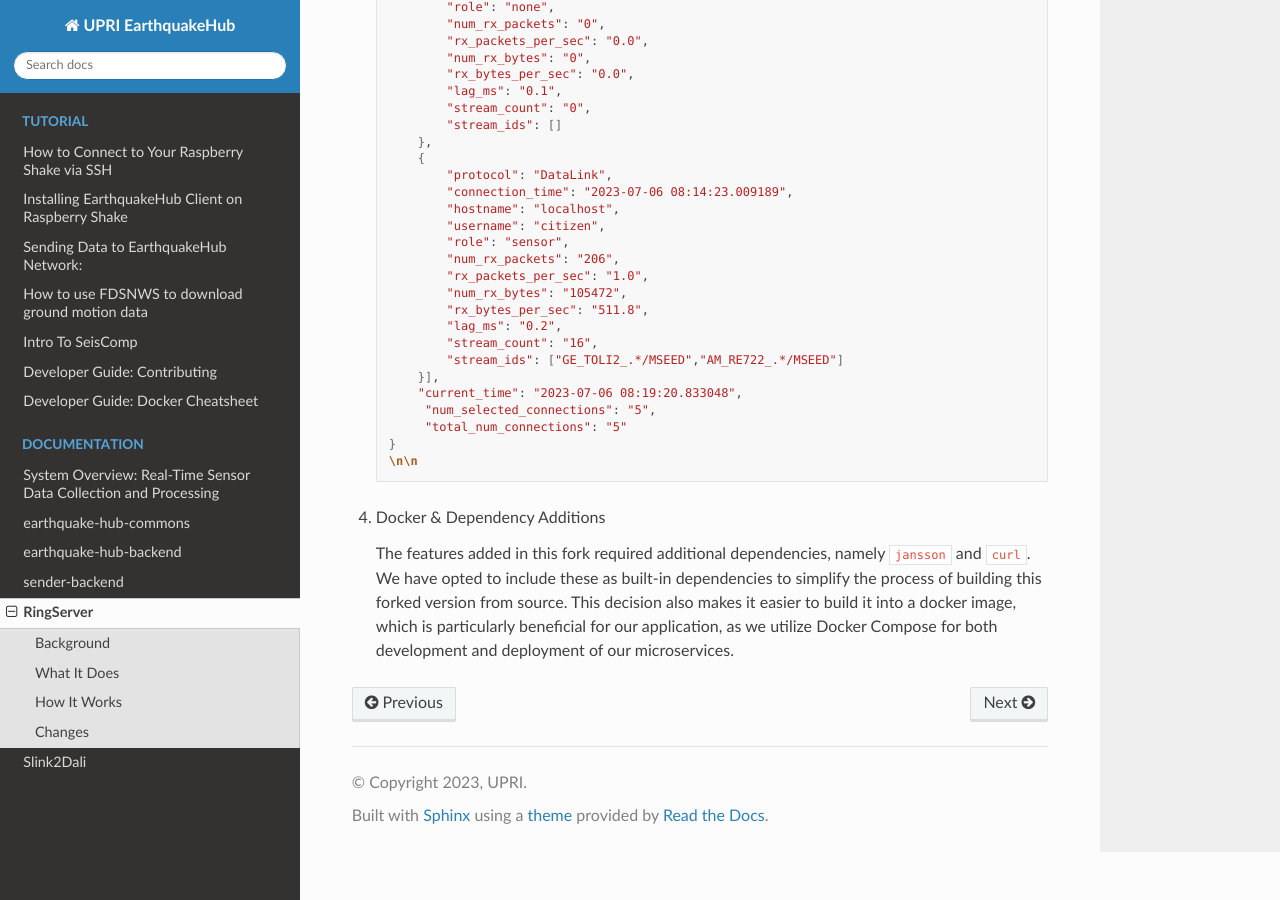
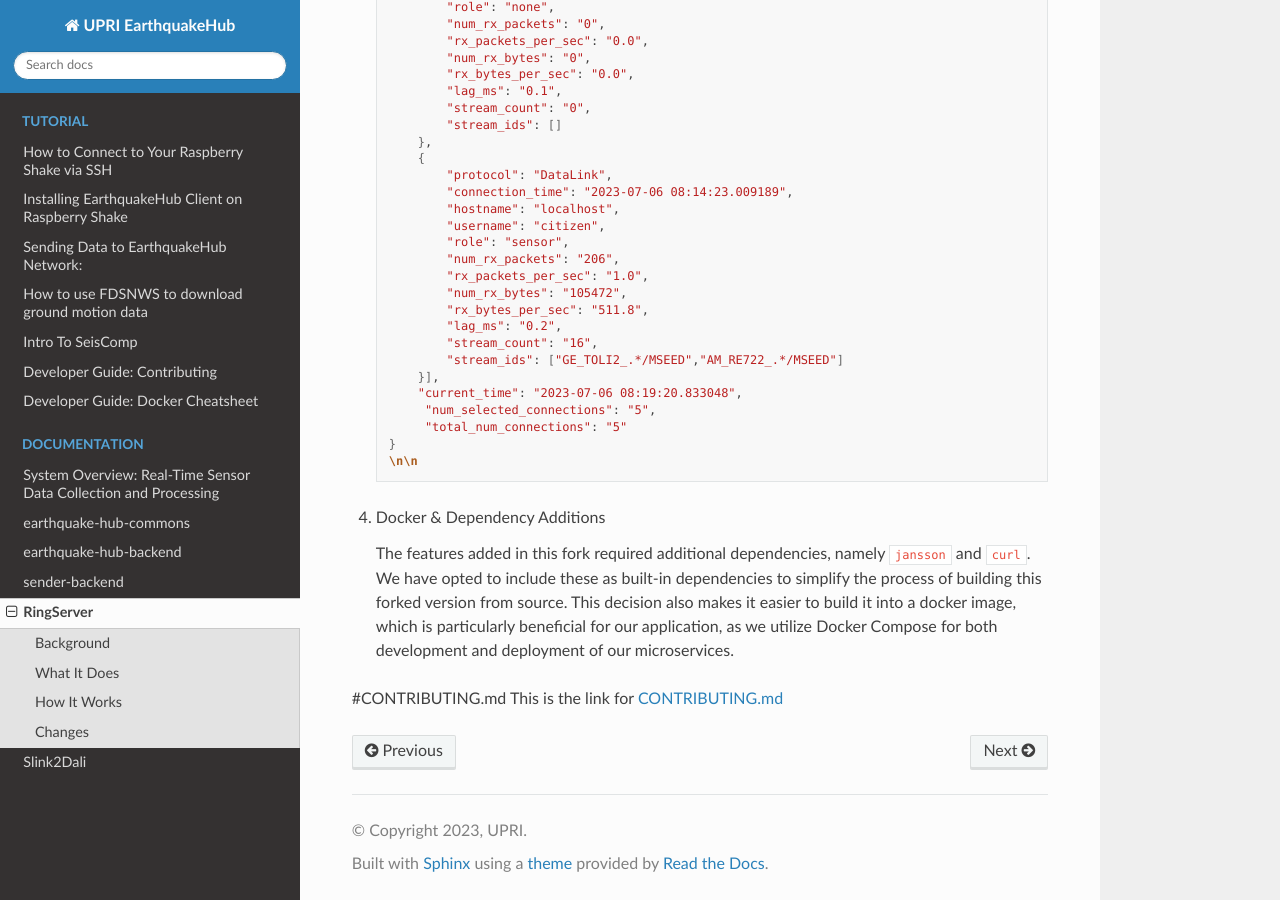
Before and after one commit to UPRI-earthquake/upri-earthquake.github.io, a Sphinx documentation site: the page built from doc/ringserver.md, in a window 1280 px wide and 900 px high, scrolled down 5240 px. Built offline with Sphinx 7.4.7 and the Read the Docs theme 2.0.0, drawn with Linux system fonts in a browser that asks for light colours.

Commit message:
chore: modifying .md files

```diff
--- a/doc/ringserver.md
+++ b/doc/ringserver.md
@@ -151,3 +151,7 @@ Lastly, this ring is treated as a shared memory between threads who write into a
 4. Docker & Dependency Additions
 
    The features added in this fork required additional dependencies, namely `jansson` and `curl`. We have opted to include these as built-in dependencies to simplify the process of building this forked version from source. This decision also makes it easier to build it into a docker image, which is particularly beneficial for our application, as we utilize Docker Compose for both development and deployment of our microservices.
+
+
+#CONTRIBUTING.md
+This is the link for [CONTRIBUTING.md](https://github.com/UPRI-earthquake/receiver-ringserver/blob/dev/CONTRIBUTING.md)
```
Also changed, not shown: doc/slink2dali.md (+0 -2 lines), 1 other file.
